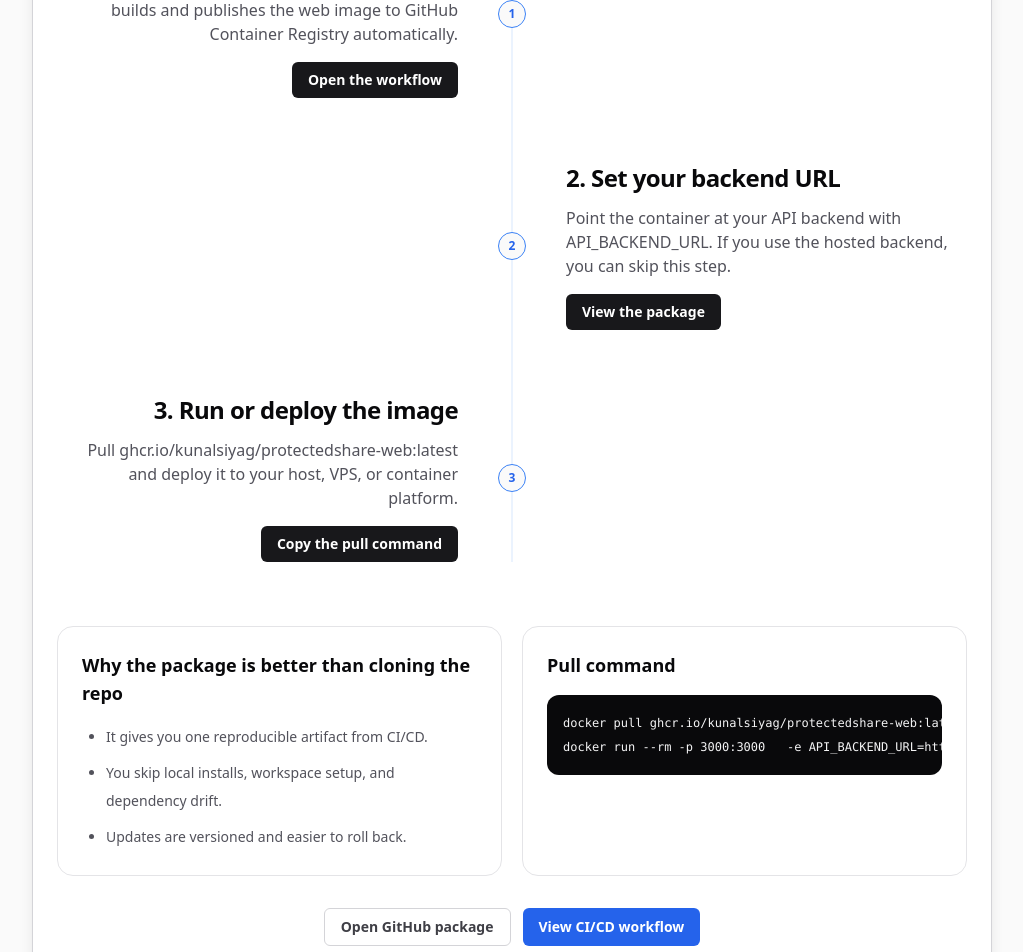
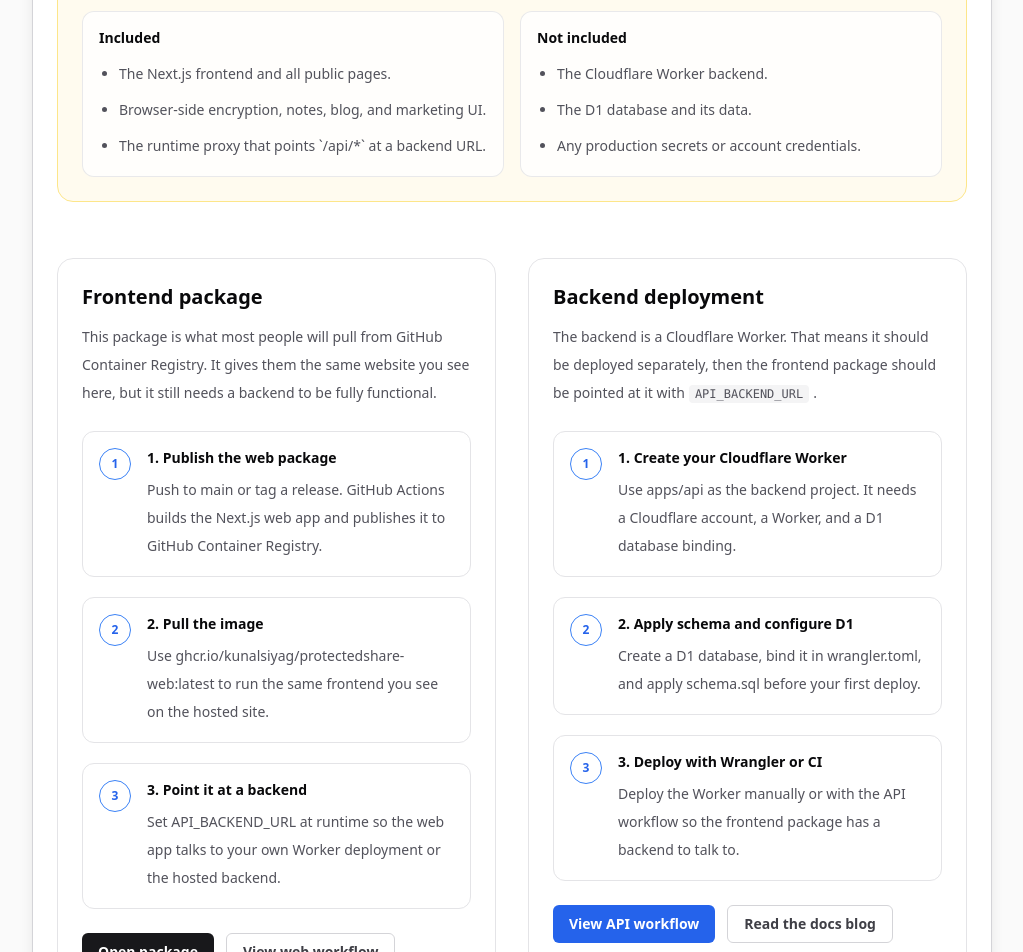
Before and after one commit to KunalSiyag/protectedshare, a Next.js app in the folder apps/web/: page /self-host in a window 1280 px wide. Shown: the part 540-1492 px from the top of the page, without its empty margins (128-1151 px from the left). Built offline with nearby package versions, Linux system fonts and the light colour scheme; no server answers.

Commit message:
Github actions for backend

```diff
--- a/apps/web/app/self-host/page.tsx
+++ b/apps/web/app/self-host/page.tsx
@@ -4,160 +4,219 @@ import Link from "next/link";
 export const metadata: Metadata = {
   title: "Deploy ProtectedShare",
   description:
-    "Deploy your own hosted ProtectedShare using the GitHub Container Registry package published by CI/CD.",
+    "Deploy the ProtectedShare web package from GitHub Container Registry and the backend Cloudflare Worker separately for a fully self-hosted setup.",
   alternates: {
     canonical: "https://protectedshare.me/self-host",
   },
   openGraph: {
     title: "Deploy ProtectedShare",
     description:
-      "Deploy your own hosted ProtectedShare using the GitHub Container Registry package published by CI/CD.",
+      "Deploy the ProtectedShare web package from GitHub Container Registry and the backend Cloudflare Worker separately for a fully self-hosted setup.",
     url: "https://protectedshare.me/self-host",
     type: "website",
   },
 };
 
-const packageUrl =
+const webPackageUrl =
   "https://github.com/kunalsiyag/protectedshare/pkgs/container/protectedshare-web";
-const actionsUrl = "https://github.com/kunalsiyag/protectedshare/actions";
+const webActionsUrl =
+  "https://github.com/kunalsiyag/protectedshare/actions/workflows/publish-web-image.yml";
+const apiActionsUrl =
+  "https://github.com/kunalsiyag/protectedshare/actions/workflows/deploy-api.yml";
 
-const steps = [
+const webSteps = [
   {
-    title: "1. Publish the GitHub package",
+    title: "1. Publish the web package",
     description:
-      "Merge to main or push a version tag. GitHub Actions builds and publishes the web image to GitHub Container Registry automatically.",
-    cta: "Open the workflow",
-    href: actionsUrl,
+      "Push to main or tag a release. GitHub Actions builds the Next.js web app and publishes it to GitHub Container Registry.",
   },
   {
-    title: "2. Set your backend URL",
+    title: "2. Pull the image",
     description:
-      "Point the container at your API backend with API_BACKEND_URL. If you use the hosted backend, you can skip this step.",
-    cta: "View the package",
-    href: packageUrl,
+      "Use ghcr.io/kunalsiyag/protectedshare-web:latest to run the same frontend you see on the hosted site.",
   },
   {
-    title: "3. Run or deploy the image",
+    title: "3. Point it at a backend",
     description:
-      "Pull ghcr.io/kunalsiyag/protectedshare-web:latest and deploy it to your host, VPS, or container platform.",
-    cta: "Copy the pull command",
-    href: "#pull-command",
+      "Set API_BACKEND_URL at runtime so the web app talks to your own Worker deployment or the hosted backend.",
+  },
+] as const;
+
+const apiSteps = [
+  {
+    title: "1. Create your Cloudflare Worker",
+    description:
+      "Use apps/api as the backend project. It needs a Cloudflare account, a Worker, and a D1 database binding.",
+  },
+  {
+    title: "2. Apply schema and configure D1",
+    description:
+      "Create a D1 database, bind it in wrangler.toml, and apply schema.sql before your first deploy.",
+  },
+  {
+    title: "3. Deploy with Wrangler or CI",
+    description:
+      "Deploy the Worker manually or with the API workflow so the frontend package has a backend to talk to.",
   },
 ] as const;
 
 export default function SelfHostPage() {
   return (
-    <main className="max-w-5xl mx-auto px-6 py-12 md:py-20">
+    <main className="max-w-6xl mx-auto px-6 py-12 md:py-20">
       <div className="max-w-3xl mx-auto text-center">
         <p className="text-xs font-mono uppercase tracking-[0.24em] text-blue-600 dark:text-emerald-400 mb-4">
           Self-Hosting
         </p>
         <h1 className="text-4xl md:text-5xl font-extrabold tracking-tight text-zinc-950 dark:text-white">
-          Deploy ProtectedShare with a CI-built GitHub package.
+          Deploy the web app and backend separately.
         </h1>
         <p className="mt-5 text-base md:text-lg leading-8 text-zinc-600 dark:text-zinc-400">
-          This is the path for the new site: no legacy shortcuts, no manual
-          source rebuild required for every deployment, and a package you can
-          pull from GitHub Container Registry.
+          For full transparency, the GitHub package ships the frontend only.
+          The backend is a separate Cloudflare Worker with its own D1 database.
+          If you want a fully self-hosted deployment, you need both pieces.
         </p>
       </div>
 
-      <section className="mt-14 relative">
-        <div className="absolute left-1/2 top-0 bottom-0 hidden md:block w-px bg-blue-500/20 dark:bg-emerald-400/20 -translate-x-1/2" />
-        <div className="space-y-12 md:space-y-16">
-          {steps.map((step, index) => (
-            <article
+      <section className="mt-10 rounded-2xl border border-amber-200 dark:border-amber-500/30 bg-amber-50/80 dark:bg-amber-500/5 p-6">
+        <h2 className="text-lg font-bold text-zinc-950 dark:text-white">
+          What the package does and does not include
+        </h2>
+        <div className="mt-4 grid gap-4 md:grid-cols-2">
+          <div className="rounded-xl border border-zinc-200/80 dark:border-zinc-800 bg-white/80 dark:bg-zinc-950/50 p-4">
+            <p className="text-sm font-semibold text-zinc-950 dark:text-zinc-100">
+              Included
+            </p>
+            <ul className="mt-3 list-disc space-y-2 pl-5 text-sm leading-7 text-zinc-600 dark:text-zinc-400">
+              <li>The Next.js frontend and all public pages.</li>
+              <li>Browser-side encryption, notes, blog, and marketing UI.</li>
+              <li>The runtime proxy that points `/api/*` at a backend URL.</li>
+            </ul>
+          </div>
+          <div className="rounded-xl border border-zinc-200/80 dark:border-zinc-800 bg-white/80 dark:bg-zinc-950/50 p-4">
+            <p className="text-sm font-semibold text-zinc-950 dark:text-zinc-100">
+              Not included
+            </p>
+            <ul className="mt-3 list-disc space-y-2 pl-5 text-sm leading-7 text-zinc-600 dark:text-zinc-400">
+              <li>The Cloudflare Worker backend.</li>
+              <li>The D1 database and its data.</li>
+              <li>Any production secrets or account credentials.</li>
+            </ul>
+          </div>
+        </div>
+      </section>
+
+      <section className="mt-14 grid gap-8 lg:grid-cols-2">
+        <div className="rounded-2xl border border-zinc-200 dark:border-zinc-800 bg-white dark:bg-zinc-950/60 p-6">
+          <h2 className="text-xl font-bold text-zinc-950 dark:text-white">
+            Frontend package
+          </h2>
+          <p className="mt-3 text-sm leading-7 text-zinc-600 dark:text-zinc-400">
+            This package is what most people will pull from GitHub Container
+            Registry. It gives them the same website you see here, but it still
+            needs a backend to be fully functional.
+          </p>
+
+          <div className="mt-6 space-y-5">
+            {webSteps.map((step, index) => (
+              <div
                 key={step.title}
-              className="relative md:grid md:grid-cols-[1fr_auto_1fr] md:items-center"
+                className="flex gap-4 rounded-xl border border-zinc-200 dark:border-zinc-800 p-4"
               >
-              <div className="hidden md:flex justify-end pr-10">
-                {index % 2 === 0 ? (
-                  <div className="max-w-lg text-right">
-                    <h2 className="text-2xl font-bold tracking-tight text-zinc-950 dark:text-white">
+                <div className="flex h-8 w-8 shrink-0 items-center justify-center rounded-full border border-blue-500 dark:border-emerald-400 text-xs font-semibold text-blue-600 dark:text-emerald-400">
+                  {index + 1}
+                </div>
+                <div>
+                  <h3 className="text-sm font-semibold text-zinc-950 dark:text-zinc-100">
                     {step.title}
-                    </h2>
-                    <p className="mt-3 text-sm md:text-base leading-7 text-zinc-600 dark:text-zinc-400">
+                  </h3>
+                  <p className="mt-2 text-sm leading-7 text-zinc-600 dark:text-zinc-400">
                     {step.description}
                   </p>
-                    <div className="mt-4">
+                </div>
+              </div>
+            ))}
+          </div>
+
+          <div className="mt-6 flex flex-wrap gap-3">
             <Link
-                        href={step.href}
+              href={webPackageUrl}
               className="inline-flex items-center justify-center rounded-md bg-zinc-900 dark:bg-white px-4 py-2 text-sm font-semibold text-white dark:text-zinc-950 hover:bg-zinc-800 dark:hover:bg-zinc-100 transition-colors"
             >
-                        {step.cta}
+              Open package
+            </Link>
+            <Link
+              href={webActionsUrl}
+              className="inline-flex items-center justify-center rounded-md border border-zinc-300 dark:border-zinc-700 px-4 py-2 text-sm font-semibold text-zinc-700 dark:text-zinc-200 hover:border-zinc-400 dark:hover:border-zinc-500 transition-colors"
+            >
+              View web workflow
             </Link>
           </div>
         </div>
-                ) : null}
+
+        <div className="rounded-2xl border border-zinc-200 dark:border-zinc-800 bg-white dark:bg-zinc-950/60 p-6">
+          <h2 className="text-xl font-bold text-zinc-950 dark:text-white">
+            Backend deployment
+          </h2>
+          <p className="mt-3 text-sm leading-7 text-zinc-600 dark:text-zinc-400">
+            The backend is a Cloudflare Worker. That means it should be deployed
+            separately, then the frontend package should be pointed at it with
+            <code className="mx-1 rounded bg-zinc-100 dark:bg-zinc-900 px-1.5 py-0.5 text-xs">
+              API_BACKEND_URL
+            </code>
+            .
+          </p>
+
+          <div className="mt-6 space-y-5">
+            {apiSteps.map((step, index) => (
+              <div
+                key={step.title}
+                className="flex gap-4 rounded-xl border border-zinc-200 dark:border-zinc-800 p-4"
+              >
+                <div className="flex h-8 w-8 shrink-0 items-center justify-center rounded-full border border-blue-500 dark:border-emerald-400 text-xs font-semibold text-blue-600 dark:text-emerald-400">
+                  {index + 1}
+                </div>
+                <div>
+                  <h3 className="text-sm font-semibold text-zinc-950 dark:text-zinc-100">
+                    {step.title}
+                  </h3>
+                  <p className="mt-2 text-sm leading-7 text-zinc-600 dark:text-zinc-400">
+                    {step.description}
+                  </p>
+                </div>
+              </div>
+            ))}
           </div>
 
-              <div className="hidden md:flex items-center justify-center">
-                <div className="relative z-10 w-7 h-7 rounded-full border border-blue-500 dark:border-emerald-400 bg-zinc-50 dark:bg-[#09090b] flex items-center justify-center text-xs font-semibold text-blue-600 dark:text-emerald-400">
-                  {index + 1}
-                </div>
-              </div>
-
-              <div className="md:pl-10">
-                {index % 2 === 1 ? (
-                  <div className="max-w-lg">
-                    <div className="md:hidden mb-3 inline-flex items-center justify-center w-7 h-7 rounded-full border border-blue-500 dark:border-emerald-400 text-xs font-semibold text-blue-600 dark:text-emerald-400">
-                      {index + 1}
-                    </div>
-                    <h2 className="text-2xl font-bold tracking-tight text-zinc-950 dark:text-white">
-                      {step.title}
-                    </h2>
-                    <p className="mt-3 text-sm md:text-base leading-7 text-zinc-600 dark:text-zinc-400">
-                      {step.description}
-                    </p>
-                    <div className="mt-4">
+          <div className="mt-6 flex flex-wrap gap-3">
             <Link
-                        href={step.href}
-                        className="inline-flex items-center justify-center rounded-md bg-zinc-900 dark:bg-white px-4 py-2 text-sm font-semibold text-white dark:text-zinc-950 hover:bg-zinc-800 dark:hover:bg-zinc-100 transition-colors"
+              href={apiActionsUrl}
+              className="inline-flex items-center justify-center rounded-md bg-blue-600 dark:bg-white px-4 py-2 text-sm font-semibold text-white dark:text-zinc-950 hover:bg-blue-700 dark:hover:bg-zinc-100 transition-colors"
             >
-                        {step.cta}
+              View API workflow
+            </Link>
+            <Link
+              href="/blog"
+              className="inline-flex items-center justify-center rounded-md border border-zinc-300 dark:border-zinc-700 px-4 py-2 text-sm font-semibold text-zinc-700 dark:text-zinc-200 hover:border-zinc-400 dark:hover:border-zinc-500 transition-colors"
+            >
+              Read the docs blog
             </Link>
           </div>
         </div>
-                ) : (
-                  <div className="max-w-lg md:hidden">
-                    <div className="inline-flex items-center justify-center w-7 h-7 rounded-full border border-blue-500 dark:border-emerald-400 text-xs font-semibold text-blue-600 dark:text-emerald-400 mb-3">
-                      {index + 1}
-                    </div>
-                    <h2 className="text-2xl font-bold tracking-tight text-zinc-950 dark:text-white">
-                      {step.title}
-                    </h2>
-                    <p className="mt-3 text-sm md:text-base leading-7 text-zinc-600 dark:text-zinc-400">
-                      {step.description}
-                    </p>
-                    <div className="mt-4">
-                      <Link
-                        href={step.href}
-                        className="inline-flex items-center justify-center rounded-md bg-zinc-900 dark:bg-white px-4 py-2 text-sm font-semibold text-white dark:text-zinc-950 hover:bg-zinc-800 dark:hover:bg-zinc-100 transition-colors"
-                      >
-                        {step.cta}
-                      </Link>
-                    </div>
-                  </div>
-                )}
-              </div>
-            </article>
-          ))}
-        </div>
       </section>
 
-      <section className="mt-16 grid gap-5 md:grid-cols-2">
-        <div className="rounded-2xl border border-zinc-200 dark:border-zinc-800 bg-white dark:bg-zinc-950/60 p-6">
+      <section className="mt-8 rounded-2xl border border-zinc-200 dark:border-zinc-800 bg-white dark:bg-zinc-950/60 p-6">
         <h2 className="text-lg font-bold text-zinc-950 dark:text-white">
-            Why the package is better than cloning the repo
+          Full stack self-host flow
         </h2>
-          <ul className="mt-4 list-disc space-y-2 pl-6 text-sm leading-7 text-zinc-600 dark:text-zinc-400">
-            <li>It gives you one reproducible artifact from CI/CD.</li>
-            <li>You skip local installs, workspace setup, and dependency drift.</li>
-            <li>Updates are versioned and easier to roll back.</li>
-          </ul>
-        </div>
+        <ol className="mt-4 list-decimal space-y-3 pl-6 text-sm leading-7 text-zinc-600 dark:text-zinc-400">
+          <li>Deploy the backend Worker and create or bind its D1 database.</li>
+          <li>Publish or pull the web package from GitHub Container Registry.</li>
+          <li>Set <code className="rounded bg-zinc-100 dark:bg-zinc-900 px-1.5 py-0.5 text-xs">API_BACKEND_URL</code> to the backend URL.</li>
+          <li>Run the web container and confirm the frontend can reach the backend.</li>
+        </ol>
+      </section>
 
-        <div className="rounded-2xl border border-zinc-200 dark:border-zinc-800 bg-white dark:bg-zinc-950/60 p-6">
+      <section className="mt-8 rounded-2xl border border-zinc-200 dark:border-zinc-800 bg-white dark:bg-zinc-950/60 p-6">
         <h2 className="text-lg font-bold text-zinc-950 dark:text-white">
           Pull command
         </h2>
@@ -170,21 +229,20 @@ docker run --rm -p 3000:3000 \
   -e API_BACKEND_URL=https://your-api.example.com \
   ghcr.io/kunalsiyag/protectedshare-web:latest`}</code>
         </pre>
-        </div>
       </section>
 
       <div className="mt-8 flex flex-wrap gap-3 justify-center">
         <Link
-          href={packageUrl}
+          href={webPackageUrl}
           className="inline-flex items-center justify-center rounded-md border border-zinc-300 dark:border-zinc-700 px-4 py-2 text-sm font-semibold text-zinc-700 dark:text-zinc-200 hover:border-zinc-400 dark:hover:border-zinc-500 transition-colors"
         >
           Open GitHub package
         </Link>
         <Link
-          href={actionsUrl}
+          href={apiActionsUrl}
           className="inline-flex items-center justify-center rounded-md bg-blue-600 dark:bg-white px-4 py-2 text-sm font-semibold text-white dark:text-zinc-950 hover:bg-blue-700 dark:hover:bg-zinc-100 transition-colors"
         >
-          View CI/CD workflow
+          Open API workflow
         </Link>
       </div>
     </main>
```
Also changed, not shown: 1 other file (tests, documents, lock files or other folders). Lines whose indentation alone changed are shown as unchanged.
